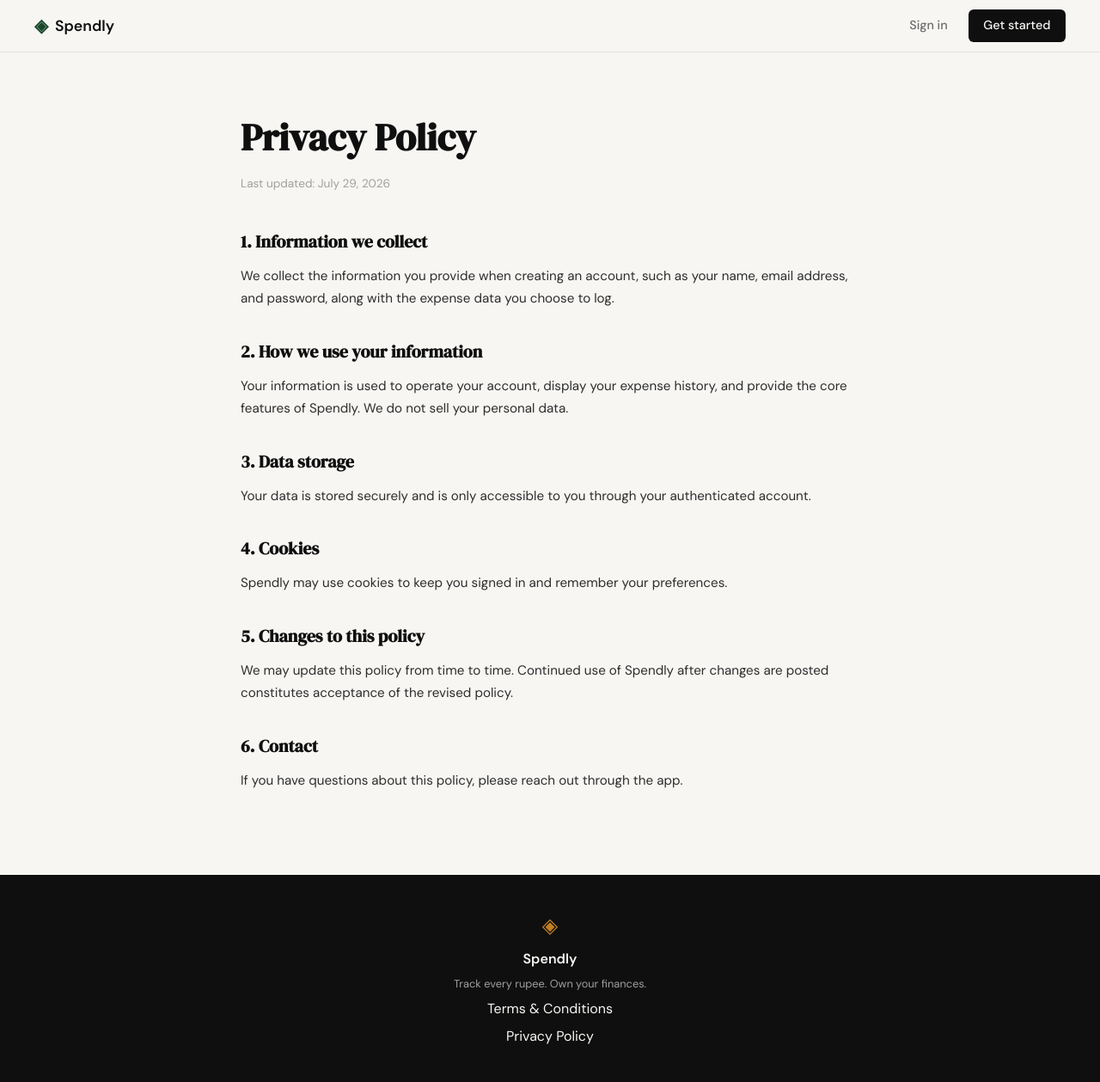
After one commit to SantlalKaler/spendly, a Flask app: page /privacy in a window 1280 px wide. The commit adds this page. Shown: the whole page at 86% size. Run offline with Flask 3, Linux system fonts and the light colour scheme.

Commit message:
Create privacy page

```diff
--- a/app.py
+++ b/app.py
@@ -25,6 +25,11 @@ def login():
 @app.route("/terms")
 def terms():
     return render_template("terms.html")
+
+
+@app.route("/privacy")
+def privacy():
+    return render_template("privacy.html")
 
 
 # ------------------------------------------------------------------ #
--- a/templates/base.html
+++ b/templates/base.html
@@ -35,7 +35,7 @@
             <span class="footer-name">Spendly</span>
             <p class="footer-copy">Track every rupee. Own your finances.</p>
             <a href="{{ url_for('terms') }}">Terms & Conditions</a>
-            <a href="#">Privacy Policy</a>
+            <a href="{{ url_for('privacy') }}">Privacy Policy</a>
         </div>
     </footer>
 
--- /dev/null
+++ b/templates/privacy.html
@@ -0,0 +1,34 @@
+{% extends "base.html" %}
+
+{% block title %}Privacy Policy — Spendly{% endblock %}
+
+{% block content %}
+
+<section class="legal-section">
+    <div class="legal-container">
+        <h1 class="legal-title">Privacy Policy</h1>
+        <p class="legal-updated">Last updated: July 29, 2026</p>
+
+        <div class="legal-body">
+            <h2>1. Information we collect</h2>
+            <p>We collect the information you provide when creating an account, such as your name, email address, and password, along with the expense data you choose to log.</p>
+
+            <h2>2. How we use your information</h2>
+            <p>Your information is used to operate your account, display your expense history, and provide the core features of Spendly. We do not sell your personal data.</p>
+
+            <h2>3. Data storage</h2>
+            <p>Your data is stored securely and is only accessible to you through your authenticated account.</p>
+
+            <h2>4. Cookies</h2>
+            <p>Spendly may use cookies to keep you signed in and remember your preferences.</p>
+
+            <h2>5. Changes to this policy</h2>
+            <p>We may update this policy from time to time. Continued use of Spendly after changes are posted constitutes acceptance of the revised policy.</p>
+
+            <h2>6. Contact</h2>
+            <p>If you have questions about this policy, please reach out through the app.</p>
+        </div>
+    </div>
+</section>
+
+{% endblock %}
```
